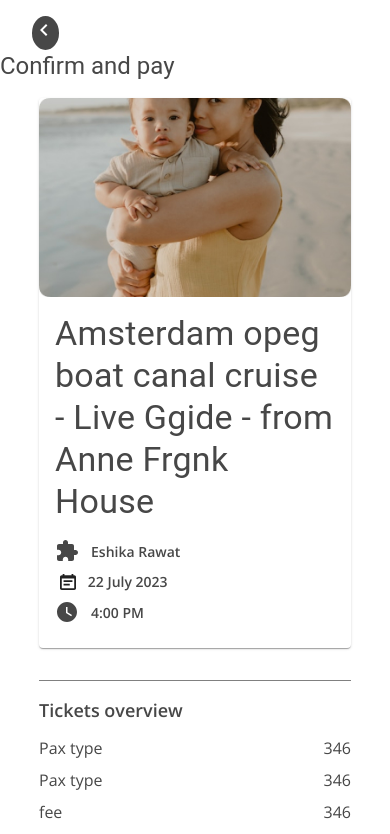
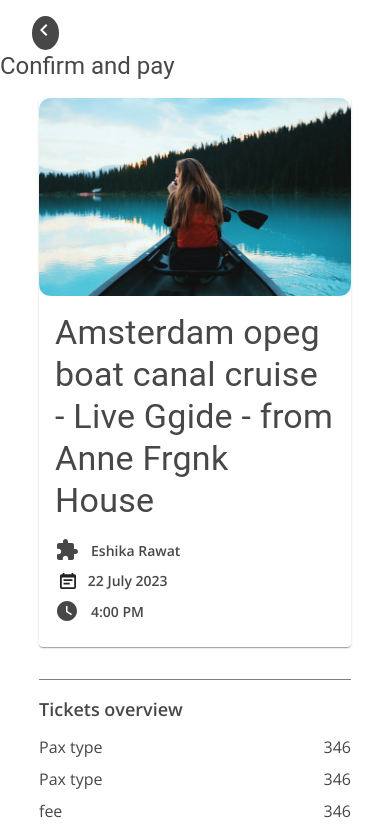
Before and after one commit to Ishu070303/tickete, a Next.js app: page / in a window 390 px wide. Shown: the top 834 px of the page. Built offline with nearby package versions, Linux system fonts and the light colour scheme.

Commit message:
add image for small screen

```diff
--- a/pages/(components)/Sidebar.js
+++ b/pages/(components)/Sidebar.js
@@ -7,7 +7,8 @@ import BookmarkIcon from '@mui/icons-material/Bookmark';
 import { Card, CardContent, CardMedia, Paper, Typography } from '@mui/material';
 import { useStyles } from './style';
 
-import babyMom from '../../public/images/stocks.jpg'
+import babyMom from '../../public/images/stocks.jpg';
+import GirlImage from '../../public/images/stockscopy.jpg';
 
 import React from 'react';
 import Image from 'next/image';
@@ -23,7 +24,8 @@ const Sidebar = () => {
    <div className={classes.SideDiv}>
    <Card  sx={{ maxWidth: 345 }} className={classes.sideCard}>
     <CardMedia sx={{objectFit: 'cover'}}>
-      <Image src={babyMom} />
+      <Image className={classes.Image} src={babyMom} />
+      <Image className={classes.ImageCopy} src={GirlImage} />
     </CardMedia>
     <CardContent>
       <Typography className={classes.sideTypo} variant='h4'> Amsterdam opeg boat canal cruise - Live Ggide - from Anne Frgnk House</Typography>
--- a/pages/(components)/style.js
+++ b/pages/(components)/style.js
@@ -910,4 +910,18 @@ export const useStyles = makeStyles((theme) => ({
             marginTop: '2rem'
         }
        },
+
+       Image: {
+        [theme.breakpoints.down('md')]: {
+            display: 'none',
+        }
+       },
+
+       ImageCopy: {
+        display: 'none',
+
+        [theme.breakpoints.down('md')]: {
+            display: 'block',
+        }
+       }
 }));
```
Also changed, not shown: public/images/stockscopy.jpg (added).
